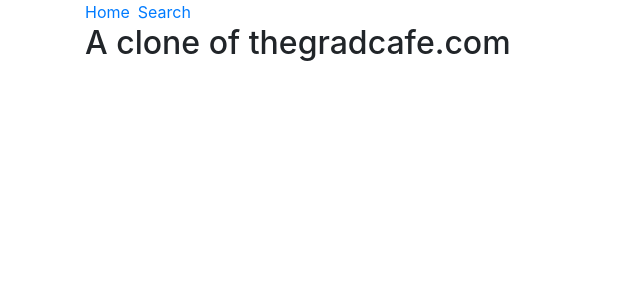
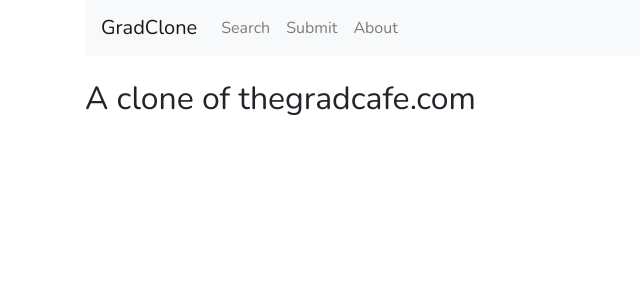
Before and after one commit to Puppetmaster134/gradalogue, a Next.js app: page / in a window 1280 px wide. Shown: the top 300 px of the page, without its empty margins (0-640 px from the left). Built offline with nearby package versions, Linux system fonts and the light colour scheme.

Commit message:
Added the bootstrap navbar and changed some table styling

```diff
--- a/components/Header.js
+++ b/components/Header.js
@@ -6,34 +6,93 @@
 import Button from '@material-ui/core/Button';
 
 
+import {Navbar, Nav, NavDropdown} from 'react-bootstrap';
+
+import { useRouter } from 'next/router';
+import { useState } from 'react';
+
+import ApplicationForm from '../components/form/ApplicationForm'
+
+
 
 const useStyles = makeStyles(theme => ({
-    button: {
-        marginRight: theme.spacing(1)
+    navbar: {
+        marginBottom: theme.spacing(3)
     }
 }));
 
+const postNewApplication = async app =>
+{
+    const queryBody = {
+        "application": {
+            "user": app.email,
+            "universityName":app.universityName ,
+            "program": app.program,
+            "degree": app.degree,
+            "accepted": app.accepted,
+            "attending": app.attending,
+            "greQuantitative":app.greQuantitative,
+            "greVerbal":app.greVerbal,
+            "greWriting":app.greWriting,
+            "comments": app.greComments,
+            "dateApplied": app.dateApplied,
+            "dateDecision": app.dateDecision
+        }
+    };
 
+    const res = await fetch(`http://localhost:3000/api/create`, {
+        method: 'POST',
+        headers: {
+            'Accept': 'application/json',
+            'Content-Type': 'application/json'
+        },
+        body: JSON.stringify(queryBody)
+    });
+
+    var response = await res.json();
+
+    console.log(response)
+}
 
 export default function Header()
 {
+    const [state, setState] = useState({
+        modalShow : false
+    })
+
     const classes = useStyles();
 
     return (
-        <div>
-            <Link href="/">
-                <a className={classes.button}>
-                    Home
-                </a>
-            </Link>
 
-            <Link href="/search">
-                <a className={classes.button}>
-                    Search
-                </a>
-            </Link>
+        <Navbar className={classes.navbar} bg="light" expand="lg">
+            <Navbar.Brand href="#home">GradClone</Navbar.Brand>
+            <Navbar.Toggle aria-controls="basic-navbar-nav" />
+            <Navbar.Collapse id="basic-navbar-nav">
+            <Nav className="mr-auto">
+                <Link><Nav.Link href="/search">Search</Nav.Link></Link>
+                <Nav.Link onClick={() => setState({...state,modalShow : true})}>Submit</Nav.Link>
+                <Link><Nav.Link href="/about">About</Nav.Link></Link>
+
+                <ApplicationForm
+                    show={state.modalShow}
+                    onHide={async (formState) =>
+                    {
+                        setState(state =>
+                        {
+                            return {...state,modalShow : false};
+                        })
 
 
-        </div>
+                        if(formState)
+                        {
+                            postNewApplication(formState);
+                        }
+
+
+                    }}
+                />
+            </Nav>
+            </Navbar.Collapse>
+        </Navbar>
     )
 }
--- a/components/Layout.js
+++ b/components/Layout.js
@@ -5,16 +5,32 @@
 import 'bootstrap/dist/css/bootstrap.min.css';
 import Header from './Header';
 
+import Head from 'next/head';
+
 //import { Grid, Row, Col } from 'react-flexbox-grid';
 
 const layoutStyle = {
 };
 
 const Layout = props => (
-    <Container>
-        <Header/>
-        {props.children}
-    </Container>
+    <div>
+        <Head>
+            <link href="https://fonts.googleapis.com/css?family=Nunito&display=swap" rel="stylesheet"/>
+
+            <title>GradClone</title>
+        </Head>
+        <Container>
+            <Header/>
+            {props.children}
+        </Container>
+
+        <style global jsx>{`
+         body {
+           font-family: 'Nunito', sans-serif;
+         }
+       `}</style>
+    </div>
+
 );
 
 export default Layout;
```
Also changed, not shown: pages/search.js (+16 -43 lines).
